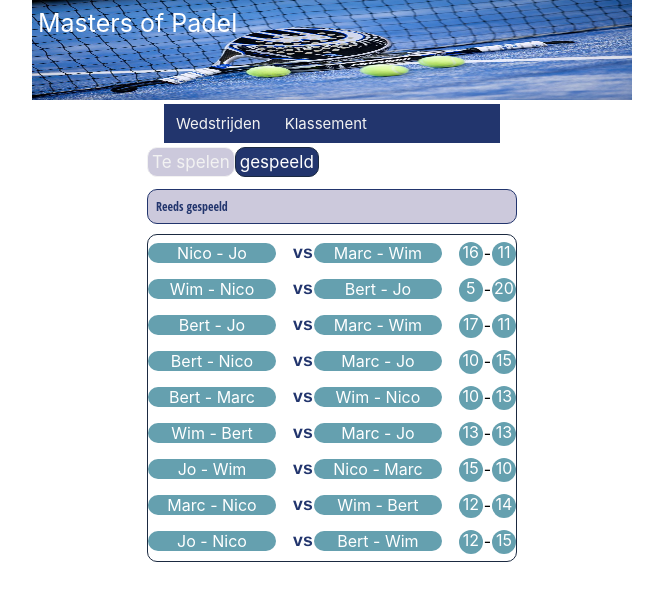
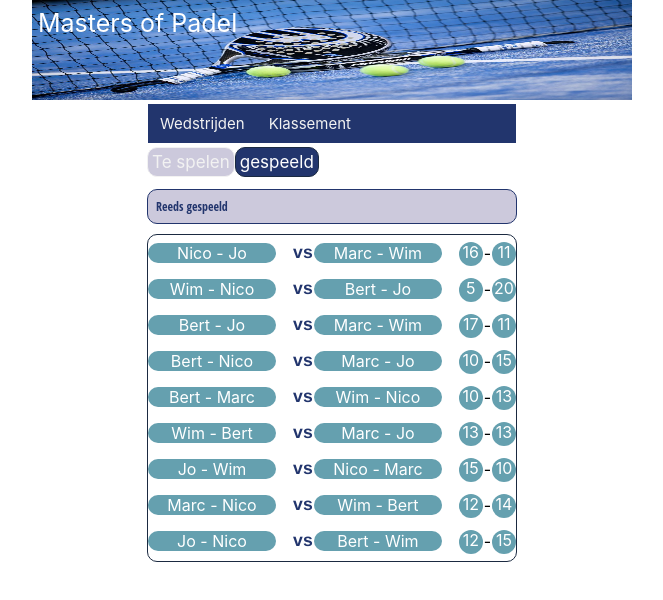
Before and after one commit to bertwilms/doubletrouble-app, a React (Create React App) app: page /gespeeld in a window 1280 px wide. Shown: the top 600 px of the page, without its empty margins (308-971 px from the left). Built offline with nearby package versions, Linux system fonts and the light colour scheme.

Commit message:
width:23rem

```diff
--- a/src/App.css
+++ b/src/App.css
@@ -50,7 +50,7 @@
 .mainnav {
   background-color: #22356d;
   overflow: hidden;
-  width:21rem;
+  width:23rem;
 }
 
 /* Style the links inside the navigation bar */
--- a/src/pages/GespeeldPage.js
+++ b/src/pages/GespeeldPage.js
@@ -2,7 +2,6 @@ import React from "react";
 import Played from "../components/Played.js"
 import { wedstrijdData } from '../data/wedstrijdData';
 import Container from "../components/container.component.js";
-const axios = require('axios');
 
 const GespeeldPage = () => {
   var gespeeld = wedstrijdData.filter(function(wedstrijd) {
```
